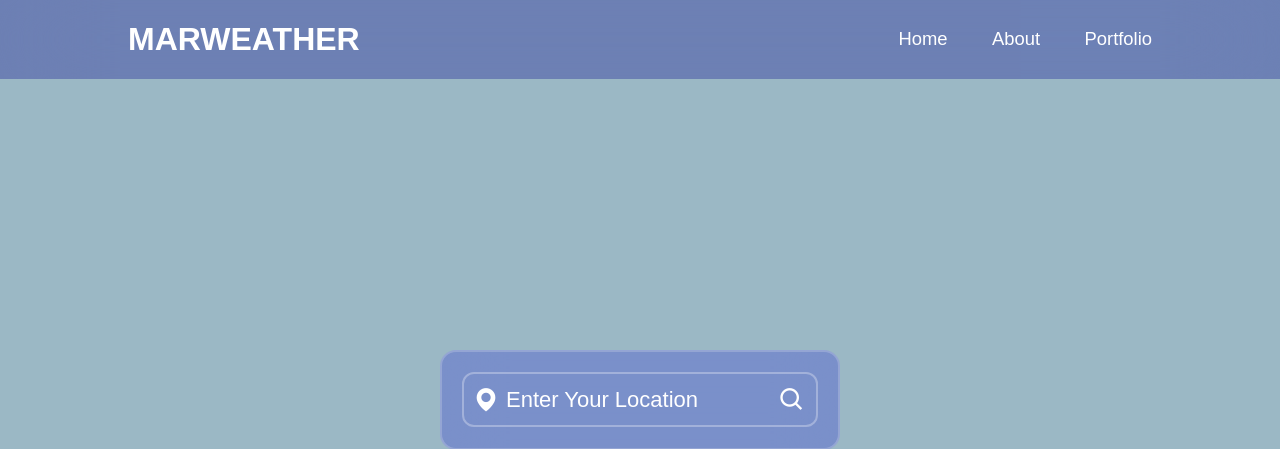
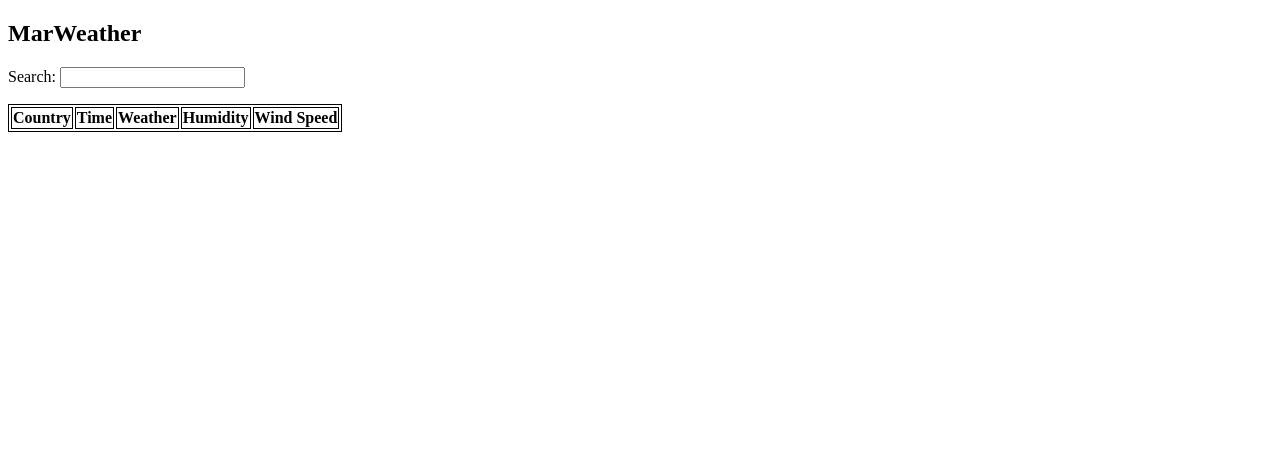
Before and after one commit to Critical2020/MarWeather, a PHP site: page / in a window 1280 px wide. Shown: the top 449 px of the page. Run offline with PHP 8.4, Linux system fonts and the light colour scheme; lists and menus that the app fills with data are empty.

Commit message:
DB Min Implementation

```diff
--- /dev/null
+++ b/index.php
@@ -0,0 +1,34 @@
+<!DOCTYPE html>
+<html lang="es">
+<head>
+    <meta charset="UTF-8">
+    <meta name="viewport" content="width=device-width, initial-scale=1.0">
+    <title>DBWeather</title>
+    <style>
+        table, th, td {
+            border: 1px solid;
+        }
+    </style>
+</head>
+<body>
+    <h2>MarWeather</h2>
+
+    <form action="" method="post">
+        <label for="field">Search:</label>
+        <input type="text" name="field" id="field">
+    </form>
+
+    <p></p>
+
+    <table>
+        <thead>
+            <th>Country</th>
+            <th>Time</th>
+            <th>Weather</th>
+            <th>Humidity</th>
+            <th>Wind Speed</th>
+        </thead>
+    </table>
+
+</body>
+</html>
--- a/style.css
+++ b/style.css
@@ -299,6 +299,7 @@ body {
 #clone-info-humidity,
 #clone-info-wind {
     position: absolute;
+    overflow: hidden;
 }
 
 #clone-info-weather .weather {
```
Also changed, not shown: config.php (added, +8 -0 lines).
